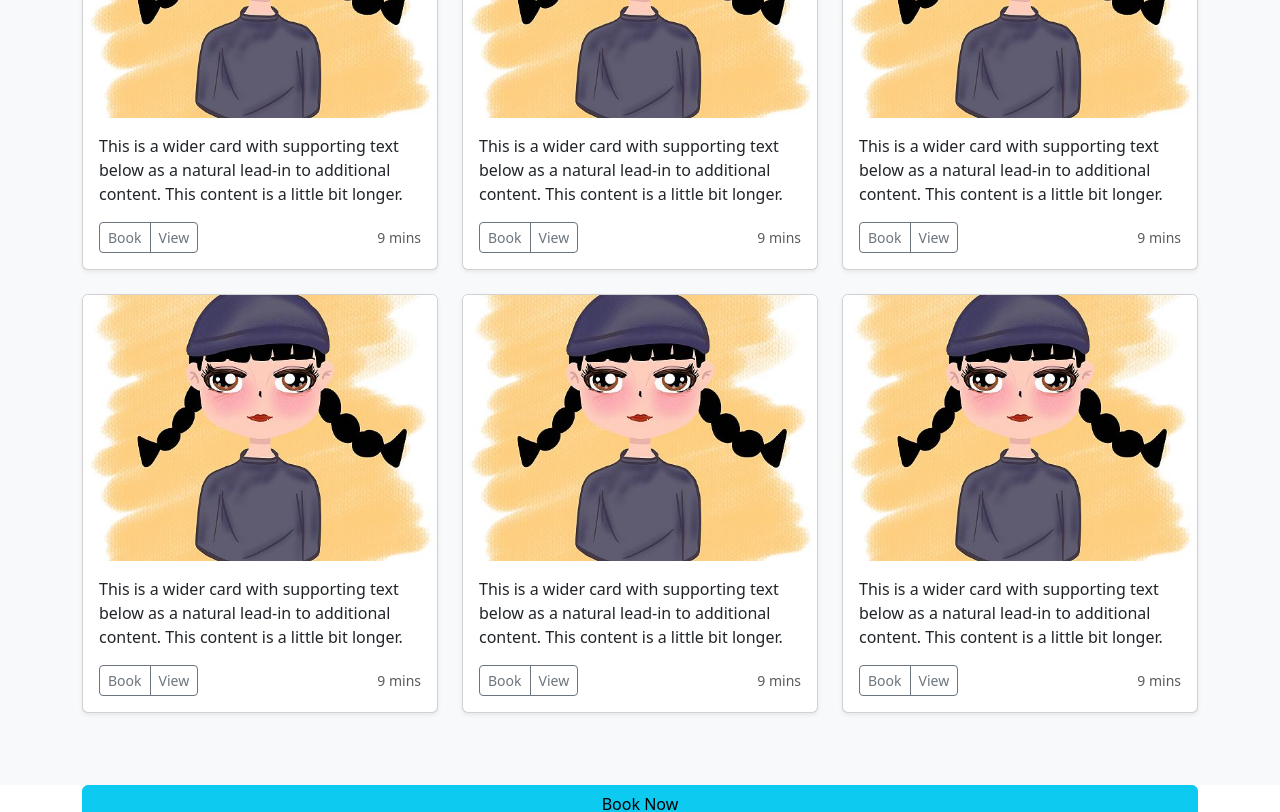
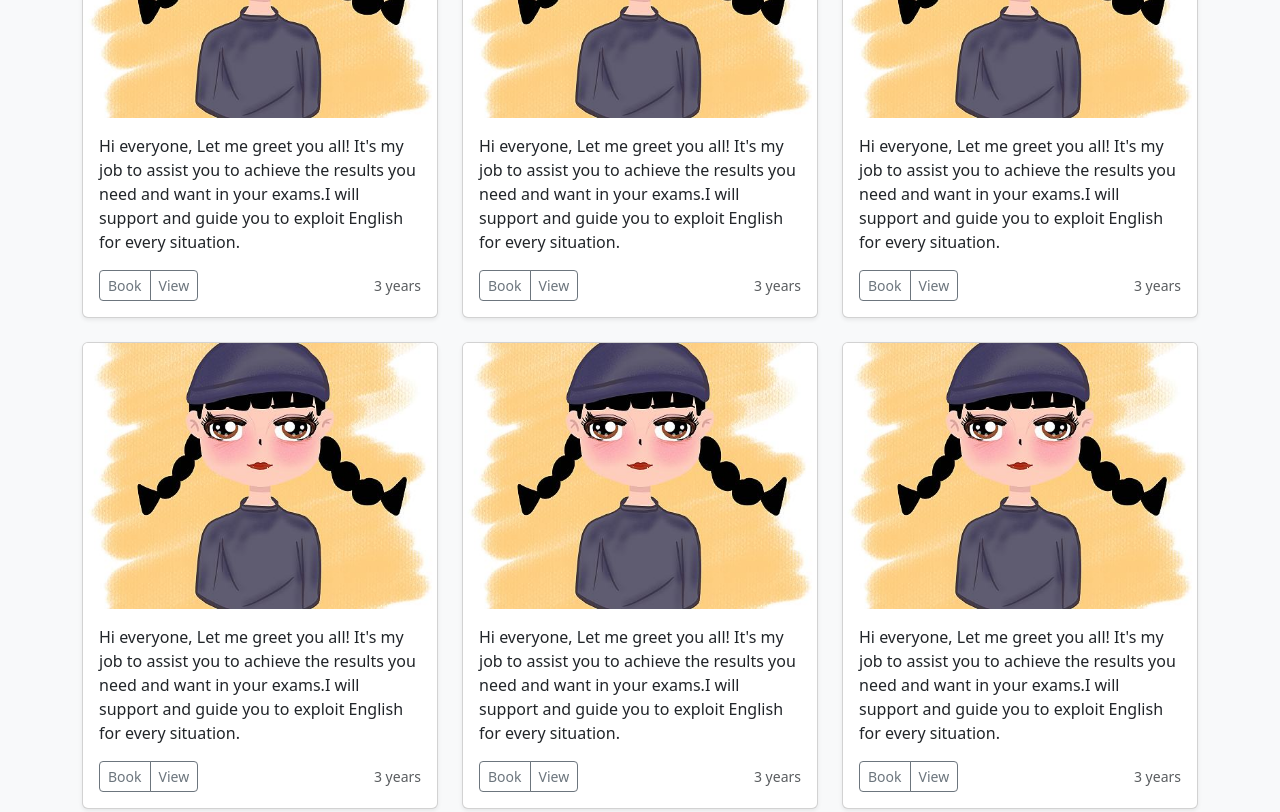
Before and after one commit to HOKAWING/meme_english, a Next.js app: page / in a window 1280 px wide. Shown: the part 1080-1892 px from the top of the page. Built offline with nearby package versions, Linux system fonts and the light colour scheme.

Commit message:
no message

```diff
--- a/pages/index.js
+++ b/pages/index.js
@@ -67,10 +67,7 @@ export default function HomePage() {
                                                  data-src="holder.js/100px225?theme=thumb&bg=55595c&fg=eceeef&text=Thumbnail"
                                                  alt="Card image cap"/>
                                             <div class="card-body">
-                                                <p class="card-text">This is a wider card with supporting text below as
-                                                    a
-                                                    natural lead-in to additional content. This content is a little bit
-                                                    longer.</p>
+                                                <p class="card-text">Hi everyone, Let me greet you all! It's my job to assist you to achieve the results you need and want in your exams.I will support and guide you to exploit English for every situation.</p>
                                                 <div class="d-flex justify-content-between align-items-center">
                                                     <div class="btn-group">
                                                         <button type="button"
@@ -80,7 +77,7 @@ export default function HomePage() {
                                                                 className="btn btn-sm btn-outline-secondary">View
                                                         </button>
                                                     </div>
-                                                    <small class="text-muted">9 mins</small>
+                                                    <small class="text-muted">3 years</small>
                                                 </div>
                                             </div>
                                         </div>
@@ -91,10 +88,7 @@ export default function HomePage() {
                                                  data-src="holder.js/100px225?theme=thumb&bg=55595c&fg=eceeef&text=Thumbnail"
                                                  alt="Card image cap"/>
                                             <div class="card-body">
-                                                <p class="card-text">This is a wider card with supporting text below as
-                                                    a
-                                                    natural lead-in to additional content. This content is a little bit
-                                                    longer.</p>
+                                                <p class="card-text">Hi everyone, Let me greet you all! It's my job to assist you to achieve the results you need and want in your exams.I will support and guide you to exploit English for every situation.</p>
                                                 <div class="d-flex justify-content-between align-items-center">
                                                     <div class="btn-group">
                                                         <button type="button"
@@ -104,7 +98,7 @@ export default function HomePage() {
                                                                 className="btn btn-sm btn-outline-secondary">View
                                                         </button>
                                                     </div>
-                                                    <small class="text-muted">9 mins</small>
+                                                    <small class="text-muted">3 years</small>
                                                 </div>
                                             </div>
                                         </div>
@@ -115,10 +109,7 @@ export default function HomePage() {
                                                  data-src="holder.js/100px225?theme=thumb&bg=55595c&fg=eceeef&text=Thumbnail"
                                                  alt="Card image cap"/>
                                             <div class="card-body">
-                                                <p class="card-text">This is a wider card with supporting text below as
-                                                    a
-                                                    natural lead-in to additional content. This content is a little bit
-                                                    longer.</p>
+                                                <p class="card-text">Hi everyone, Let me greet you all! It's my job to assist you to achieve the results you need and want in your exams.I will support and guide you to exploit English for every situation.</p>
                                                 <div class="d-flex justify-content-between align-items-center">
                                                     <div class="btn-group">
                                                         <button type="button"
@@ -128,7 +119,7 @@ export default function HomePage() {
                                                                 className="btn btn-sm btn-outline-secondary">View
                                                         </button>
                                                     </div>
-                                                    <small class="text-muted">9 mins</small>
+                                                    <small class="text-muted">3 years</small>
                                                 </div>
                                             </div>
                                         </div>
@@ -140,10 +131,7 @@ export default function HomePage() {
                                                  data-src="holder.js/100px225?theme=thumb&bg=55595c&fg=eceeef&text=Thumbnail"
                                                  alt="Card image cap"/>
                                             <div class="card-body">
-                                                <p class="card-text">This is a wider card with supporting text below as
-                                                    a
-                                                    natural lead-in to additional content. This content is a little bit
-                                                    longer.</p>
+                                                <p class="card-text">Hi everyone, Let me greet you all! It's my job to assist you to achieve the results you need and want in your exams.I will support and guide you to exploit English for every situation.</p>
                                                 <div class="d-flex justify-content-between align-items-center">
                                                     <div class="btn-group">
                                                         <button type="button"
@@ -153,7 +141,7 @@ export default function HomePage() {
                                                                 className="btn btn-sm btn-outline-secondary">View
                                                         </button>
                                                     </div>
-                                                    <small class="text-muted">9 mins</small>
+                                                    <small class="text-muted">3 years</small>
                                                 </div>
                                             </div>
                                         </div>
@@ -164,10 +152,7 @@ export default function HomePage() {
                                                  data-src="holder.js/100px225?theme=thumb&bg=55595c&fg=eceeef&text=Thumbnail"
                                                  alt="Card image cap"/>
                                             <div class="card-body">
-                                                <p class="card-text">This is a wider card with supporting text below as
-                                                    a
-                                                    natural lead-in to additional content. This content is a little bit
-                                                    longer.</p>
+                                                <p class="card-text">Hi everyone, Let me greet you all! It's my job to assist you to achieve the results you need and want in your exams.I will support and guide you to exploit English for every situation.</p>
                                                 <div class="d-flex justify-content-between align-items-center">
                                                     <div class="btn-group">
                                                         <button type="button"
@@ -177,7 +162,7 @@ export default function HomePage() {
                                                                 className="btn btn-sm btn-outline-secondary">View
                                                         </button>
                                                     </div>
-                                                    <small class="text-muted">9 mins</small>
+                                                    <small class="text-muted">3 years</small>
                                                 </div>
                                             </div>
                                         </div>
@@ -188,10 +173,7 @@ export default function HomePage() {
                                                  data-src="holder.js/100px225?theme=thumb&bg=55595c&fg=eceeef&text=Thumbnail"
                                                  alt="Card image cap"/>
                                             <div class="card-body">
-                                                <p class="card-text">This is a wider card with supporting text below as
-                                                    a
-                                                    natural lead-in to additional content. This content is a little bit
-                                                    longer.</p>
+                                                <p class="card-text">Hi everyone, Let me greet you all! It's my job to assist you to achieve the results you need and want in your exams.I will support and guide you to exploit English for every situation.</p>
                                                 <div class="d-flex justify-content-between align-items-center">
                                                     <div class="btn-group">
                                                         <button type="button"
@@ -201,7 +183,7 @@ export default function HomePage() {
                                                                 className="btn btn-sm btn-outline-secondary">View
                                                         </button>
                                                     </div>
-                                                    <small class="text-muted">9 mins</small>
+                                                    <small class="text-muted">3 years</small>
                                                 </div>
                                             </div>
                                         </div>
```
